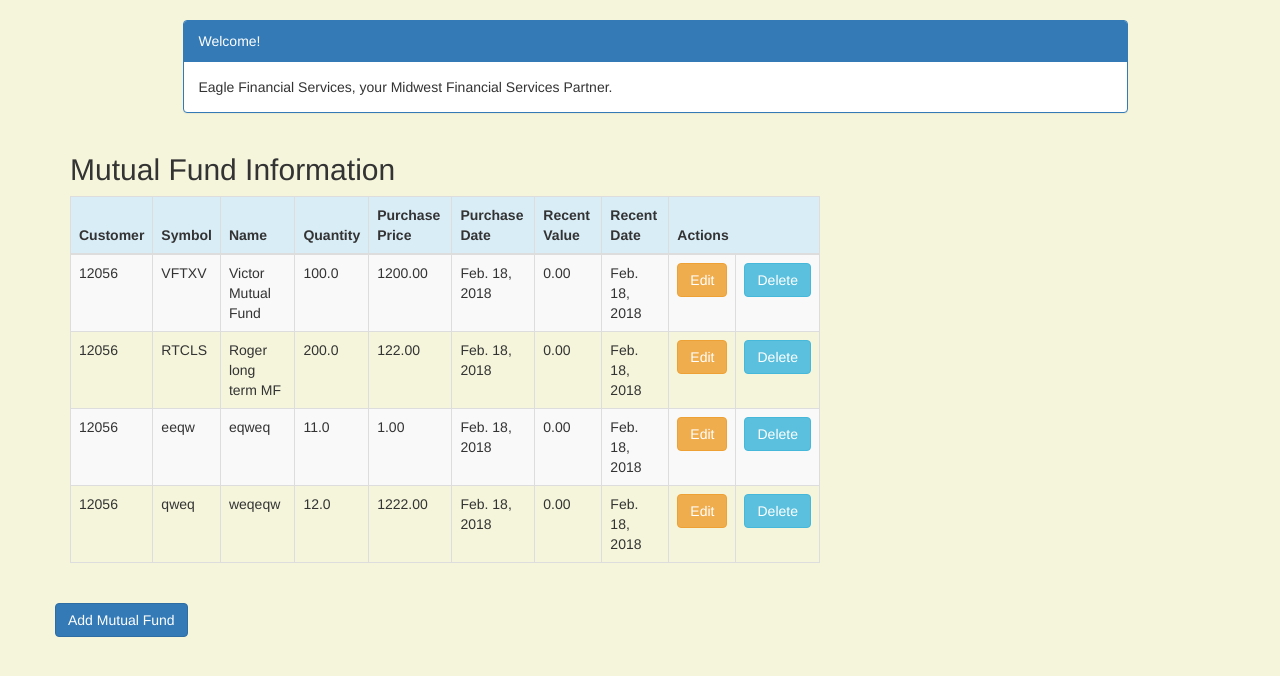
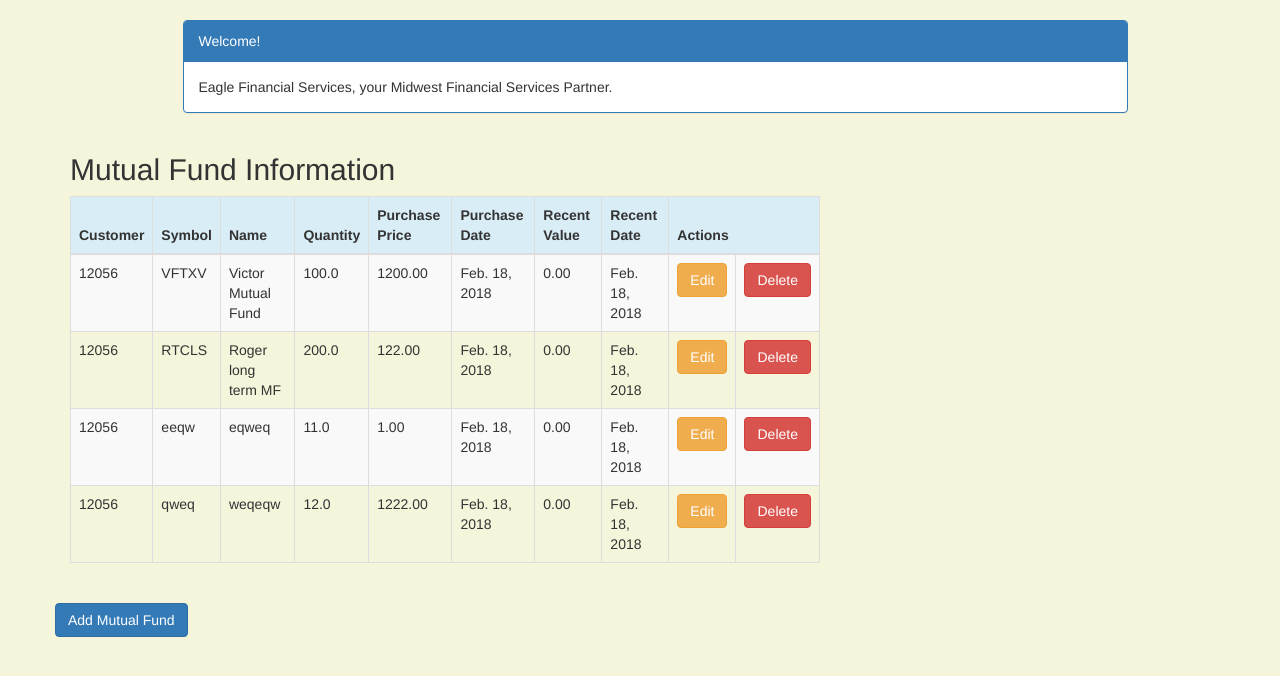
Before and after one commit to vbhat0891/Efs_8380, a Django app: page /fund/ in a window 1280 px wide. Shown: the part 52-728 px from the top of the page. Run offline with Django 3.2, Linux system fonts and the light colour scheme; a user stored in the database is signed in; data comes from the database, SQL or seed files in the repository; some libraries are stand-ins or nearby versions.

Commit message:
first push

```diff
--- a/portfolio/templates/portfolio/fund_list.html
+++ b/portfolio/templates/portfolio/fund_list.html
@@ -59,7 +59,7 @@
                            class="btn btn-warning">Edit</a></td>
                     <td><a href="{% url 'portfolio:fund_delete' pk=fund.pk %}"
                            onclick="return confirm('Are you sure you want to delete?')"
-                           class="btn btn-info">Delete</a>
+                           class="btn btn-danger">Delete</a>
                     </td>
                 </tr>
             {% endfor %}
--- a/portfolio/templates/portfolio/stock_list.html
+++ b/portfolio/templates/portfolio/stock_list.html
@@ -55,7 +55,7 @@
                            class="btn btn-warning">Edit</a></td>
                     <td><a href="{% url 'portfolio:stock_delete' pk=stock.pk %}"
                            onclick="return confirm('Are you sure you want to delete?')"
-                           class="btn btn-info">Delete</a>
+                           class="btn btn-danger">Delete</a>
                     </td>
                 </tr>
             {% endfor %}
```
